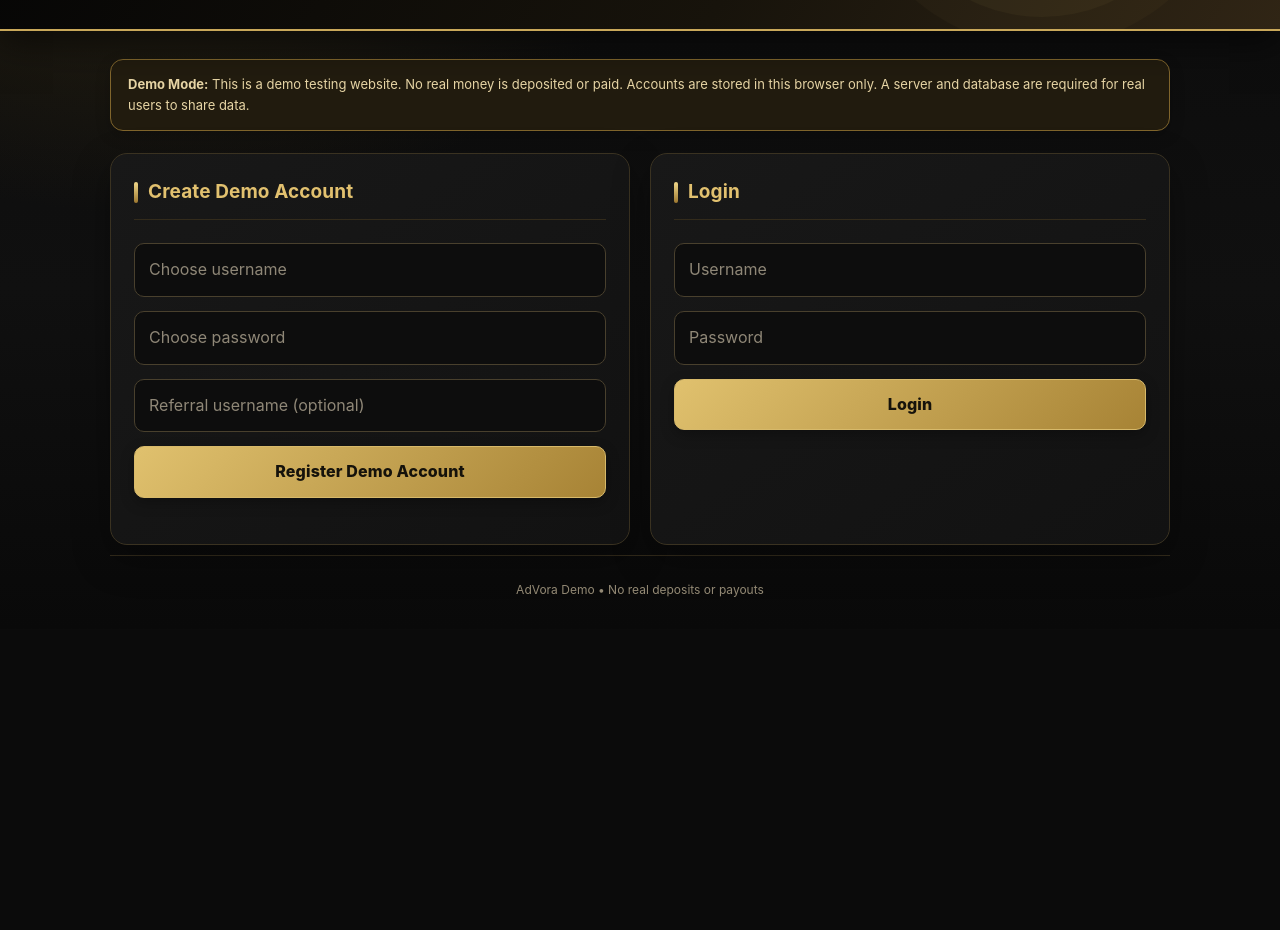
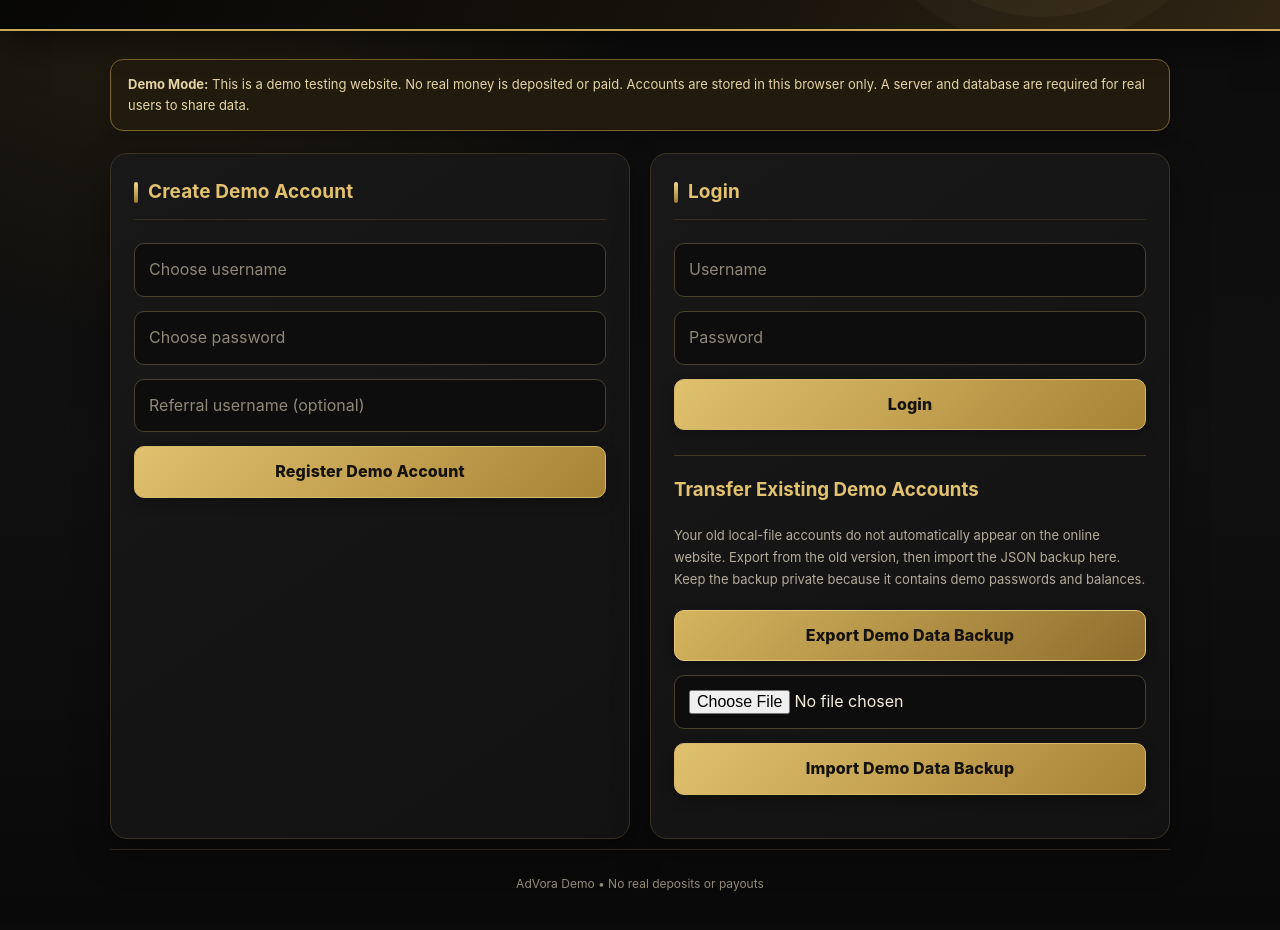
Before and after one commit to Dawood9999/Advora-website, a plain HTML site: page index.html in a window 1280 px wide. Shown: the part 128-1058 px from the top of the page. Before the commit the page ends 800 px from the top, so only its background shows below. Drawn offline with Linux system fonts and the light colour scheme.

Commit message:
Add safe demo data export and import for local-to-online migration

```diff
--- a/index.html
+++ b/index.html
@@ -239,6 +239,13 @@ footer{max-width:1100px;margin:10px auto 0;padding:24px 20px 30px;color:#958b76;
     <input id="loginPass" type="password" placeholder="Password">
     <button onclick="login()">Login</button>
     <p id="loginMsg"></p>
+    <hr style="border:0;border-top:1px solid #403725;margin:18px 0">
+    <h3 style="color:#e2c16f">Transfer Existing Demo Accounts</h3>
+    <p class="muted">Your old local-file accounts do not automatically appear on the online website. Export from the old version, then import the JSON backup here. Keep the backup private because it contains demo passwords and balances.</p>
+    <button class="secondary" type="button" onclick="exportDemoData()">Export Demo Data Backup</button>
+    <input id="importDemoFile" type="file" accept=".json,application/json">
+    <button type="button" onclick="importDemoData()">Import Demo Data Backup</button>
+    <p id="transferMsg" class="muted"></p>
   </div>
 </section>
 
@@ -427,6 +434,44 @@ function addActivity(user,description,amount){
     amount: Number(amount)||0
   });
 }
+
+function exportDemoData(){
+  const raw=localStorage.getItem(DBKEY);
+  if(!raw) return msg("transferMsg","No demo database found in this browser.", "error");
+  try {
+    const parsed=JSON.parse(raw);
+    if(!parsed || !parsed.users || !Object.keys(parsed.users).length)
+      return msg("transferMsg","No demo accounts were found to export.", "error");
+    const blob=new Blob([JSON.stringify(parsed,null,2)],{type:"application/json"});
+    const url=URL.createObjectURL(blob);
+    const a=document.createElement("a");
+    a.href=url; a.download="advora-demo-backup.json";
+    document.body.appendChild(a); a.click(); a.remove();
+    URL.revokeObjectURL(url);
+    msg("transferMsg","Backup exported. Keep this file private; it contains demo account details.","success");
+  } catch(e) { msg("transferMsg","Could not export the demo database.","error"); }
+}
+async function importDemoData(){
+  const input=document.getElementById("importDemoFile");
+  const file=input && input.files && input.files[0];
+  if(!file) return msg("transferMsg","Choose the JSON backup file first.","error");
+  try {
+    const parsed=JSON.parse(await file.text());
+    if(!parsed || !parsed.users || typeof parsed.users!=="object" || !Object.keys(parsed.users).length)
+      return msg("transferMsg","This file does not contain a valid AdVora demo backup.","error");
+    const current=loadDB();
+    const currentCount=Object.keys(current.users||{}).length;
+    if(currentCount && !confirm("This browser already has "+currentCount+" demo account(s). Replace its demo data with the "+Object.keys(parsed.users).length+" account(s) in this backup? Export a backup first if you need to preserve both.")) return;
+    if(!confirm("Import "+Object.keys(parsed.users).length+" demo account(s) and their demo balances/history into this browser? This is demo data only. Continue?")) return;
+    localStorage.setItem(DBKEY,JSON.stringify(parsed));
+    clearSessionName();
+    document.getElementById("dashboard").classList.add("hidden");
+    document.getElementById("auth").classList.remove("hidden");
+    input.value="";
+    msg("transferMsg","Import successful. Now log in using an account and password from your backup.","success");
+  } catch(e) { msg("transferMsg","Import failed. Please select a valid AdVora JSON backup.","error"); }
+}
+
 function register(){
   const name = document.getElementById("regName").value.trim();
   const pass = document.getElementById("regPass").value;
@@ -477,6 +522,9 @@ function login(){
   );
   const savedUser = savedName ? db.users[savedName] : null;
 
+  if(!Object.keys(db.users || {}).length){
+    return msg("loginMsg","No demo accounts are stored in this browser. If your accounts were created in the old local HTML file, import a backup using Transfer Existing Demo Accounts below.","error");
+  }
   if(!savedUser || savedUser.pass !== pass){
     return msg("loginMsg","Incorrect username or password. Check the username spelling and password, then try again.","error");
   }
```
